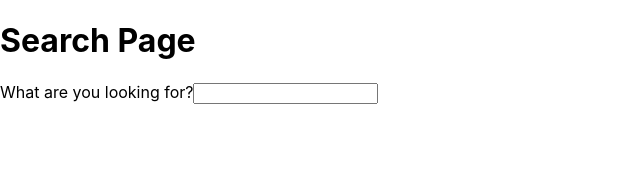
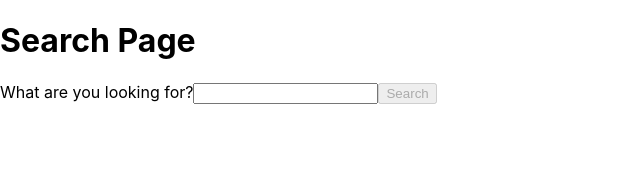
Before and after one commit to aleksandra-midor/sc-carousel-project, a React (Create React App) app: page / in a window 1280 px wide. Shown: the top 173 px of the page, without its empty margins (0-640 px from the left). Built offline with nearby package versions, Linux system fonts and the light colour scheme.

Commit message:
checking flickr API

```diff
--- a/src/App.js
+++ b/src/App.js
@@ -4,6 +4,7 @@ import SearchPage from './pages/SearchPage/SearchPage'
 
 function App() {
   return (
+
    <SearchPage></SearchPage>
   );
 }
--- /dev/null
+++ b/src/apiKeys.js
@@ -0,0 +1,25 @@
+
+const flickr = {
+  key : 'af93a4865f55a4c5016a7ee52d598990',
+  secret : 'f00a88534955cbf1'
+}
+
+export default flickr
+
+
+// https://api.flickr.com/services/rest/?method=flickr.photos.search&api_key=af93a4865f55a4c5016a7ee52d598990&text=test&format=rest
+
+// id: "50332481578",
+// owner: "65039623@N05",
+// secret: "dc7392992c",
+// server: "65535",
+// farm: 66,
+// title: "Lap Cat",
+// ispublic: 1,
+// isfriend: 0,
+// isfamily: 0
+
+
+// https://farm{farm-id}.staticflickr.com/{server-id}/{id}_{secret}.jpg
+
+// https://farm66.staticflickr.com/65535/50332481578_dc7392992c.jpg
--- a/src/pages/SearchPage/SearchPage.js
+++ b/src/pages/SearchPage/SearchPage.js
@@ -1,4 +1,5 @@
 import React, { useState } from 'react'
+import flickr from '../../apiKeys'
 
 const SearchPage = () => {
 
@@ -18,6 +19,14 @@ const [searchInput, setSearchInput] = useState('');
       >
       </input>
     </label>
+
+    <button
+    disabled={searchInput === ''}
+    onClick={() => {
+      alert (searchInput)
+    }}
+    >
+    Search</button>
     <p>{searchInput}</p>
 
     </main>
```
Also changed, not shown: 1 other file (tests, documents, lock files or other folders).
